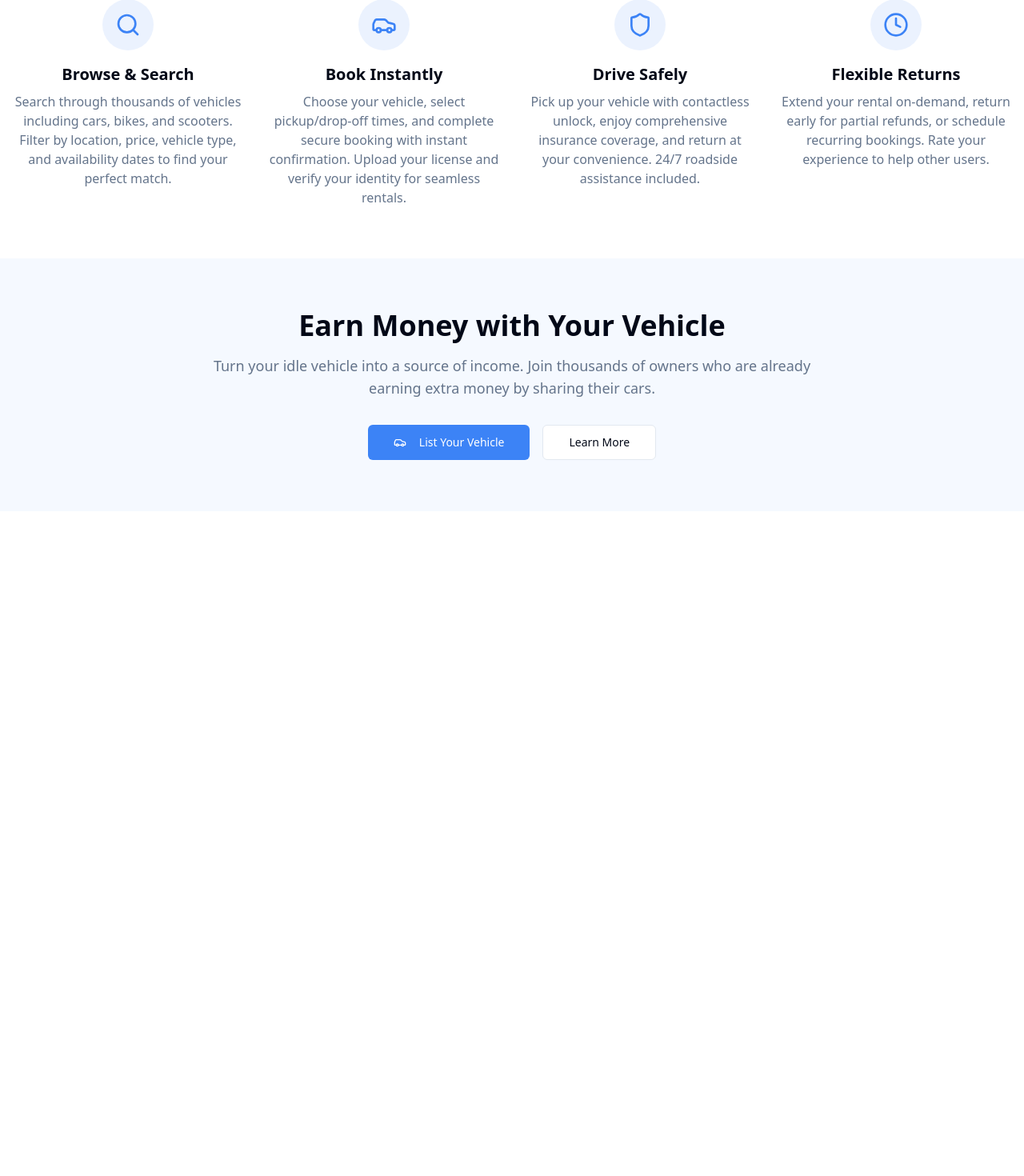
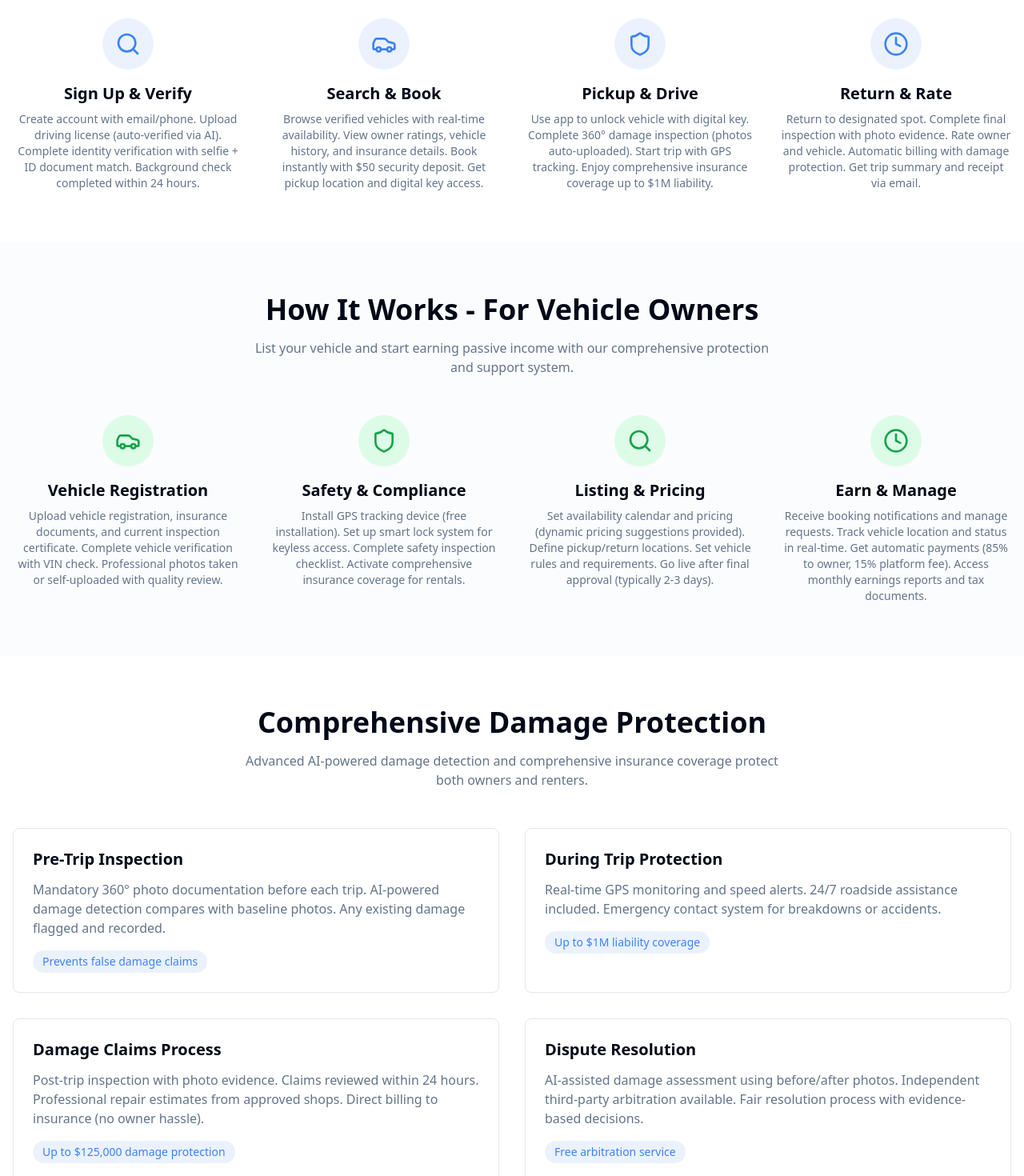
Before and after one commit to ritik3205chauhan/roadster-rentals-reimagined, a React (Vite) app: page / in a window 1280 px wide. Shown: the part 1400-2870 px from the top of the page at 80% size. Before the commit the page ends 2039 px from the top, so only its background shows below. Built offline with nearby package versions, Linux system fonts and the light colour scheme.

Commit message:
Add mock data and details
Populate the platform with mock data for customer and owner flows, including registration details and damage handling information.

```diff
--- a/src/pages/Landing.tsx
+++ b/src/pages/Landing.tsx
@@ -4,7 +4,7 @@ import { Input } from "@/components/ui/input";
 import { Select, SelectContent, SelectItem, SelectTrigger, SelectValue } from "@/components/ui/select";
 import { Card, CardContent } from "@/components/ui/card";
 import { VehicleCard } from "@/components/VehicleCard";
-import { Search, Car, Shield, Clock, Star } from "lucide-react";
+import { Search, Car, Shield, Clock } from "lucide-react";
 import { Link } from "react-router-dom";
 
 const featuredVehicles = [
@@ -78,6 +78,75 @@ const howItWorksSteps = [
     icon: Clock,
     title: "Flexible Returns",
     description: "Extend your rental on-demand, return early for partial refunds, or schedule recurring bookings. Rate your experience to help other users."
+  }
+];
+
+const customerJourneySteps = [
+  {
+    icon: Search,
+    title: "Sign Up & Verify",
+    description: "Create account with email/phone. Upload driving license (auto-verified via AI). Complete identity verification with selfie + ID document match. Background check completed within 24 hours."
+  },
+  {
+    icon: Car,
+    title: "Search & Book",
+    description: "Browse verified vehicles with real-time availability. View owner ratings, vehicle history, and insurance details. Book instantly with $50 security deposit. Get pickup location and digital key access."
+  },
+  {
+    icon: Shield,
+    title: "Pickup & Drive",
+    description: "Use app to unlock vehicle with digital key. Complete 360° damage inspection (photos auto-uploaded). Start trip with GPS tracking. Enjoy comprehensive insurance coverage up to $1M liability."
+  },
+  {
+    icon: Clock,
+    title: "Return & Rate",
+    description: "Return to designated spot. Complete final inspection with photo evidence. Rate owner and vehicle. Automatic billing with damage protection. Get trip summary and receipt via email."
+  }
+];
+
+const ownerJourneySteps = [
+  {
+    icon: Car,
+    title: "Vehicle Registration",
+    description: "Upload vehicle registration, insurance documents, and current inspection certificate. Complete vehicle verification with VIN check. Professional photos taken or self-uploaded with quality review."
+  },
+  {
+    icon: Shield,
+    title: "Safety & Compliance",
+    description: "Install GPS tracking device (free installation). Set up smart lock system for keyless access. Complete safety inspection checklist. Activate comprehensive insurance coverage for rentals."
+  },
+  {
+    icon: Search,
+    title: "Listing & Pricing",
+    description: "Set availability calendar and pricing (dynamic pricing suggestions provided). Define pickup/return locations. Set vehicle rules and requirements. Go live after final approval (typically 2-3 days)."
+  },
+  {
+    icon: Clock,
+    title: "Earn & Manage",
+    description: "Receive booking notifications and manage requests. Track vehicle location and status in real-time. Get automatic payments (85% to owner, 15% platform fee). Access monthly earnings reports and tax documents."
+  }
+];
+
+const damageProtectionInfo = [
+  {
+    title: "Pre-Trip Inspection",
+    description: "Mandatory 360° photo documentation before each trip. AI-powered damage detection compares with baseline photos. Any existing damage flagged and recorded.",
+    coverage: "Prevents false damage claims"
+  },
+  {
+    title: "During Trip Protection",
+    description: "Real-time GPS monitoring and speed alerts. 24/7 roadside assistance included. Emergency contact system for breakdowns or accidents.",
+    coverage: "Up to $1M liability coverage"
+  },
+  {
+    title: "Damage Claims Process",
+    description: "Post-trip inspection with photo evidence. Claims reviewed within 24 hours. Professional repair estimates from approved shops. Direct billing to insurance (no owner hassle).",
+    coverage: "Up to $125,000 damage protection"
+  },
+  {
+    title: "Dispute Resolution",
+    description: "AI-assisted damage assessment using before/after photos. Independent third-party arbitration available. Fair resolution process with evidence-based decisions.",
+    coverage: "Free arbitration service"
   }
 ];
 
@@ -176,7 +245,7 @@ export const Landing = () => {
         </div>
       </section>
 
-      {/* How It Works */}
+      {/* How It Works - For Customers */}
       <section className="py-16">
         <div className="container mx-auto px-4">
           <motion.div
@@ -186,14 +255,14 @@ export const Landing = () => {
             viewport={{ once: true }}
             className="text-center mb-12"
           >
-            <h2 className="text-3xl md:text-4xl font-bold mb-4">How It Works</h2>
+            <h2 className="text-3xl md:text-4xl font-bold mb-4">How It Works - For Customers</h2>
             <p className="text-muted-foreground max-w-2xl mx-auto">
-              Renting a vehicle has never been easier. Follow these simple steps to get on the road.
+              From registration to return, we've streamlined every step for a seamless rental experience.
             </p>
           </motion.div>
 
           <div className="grid grid-cols-1 md:grid-cols-2 lg:grid-cols-4 gap-8">
-            {howItWorksSteps.map((step, index) => (
+            {customerJourneySteps.map((step, index) => (
               <motion.div
                 key={step.title}
                 initial={{ opacity: 0, y: 20 }}
@@ -206,7 +275,81 @@ export const Landing = () => {
                   <step.icon className="w-8 h-8 text-primary" />
                 </div>
                 <h3 className="text-xl font-semibold mb-2">{step.title}</h3>
-                <p className="text-muted-foreground">{step.description}</p>
+                <p className="text-muted-foreground text-sm">{step.description}</p>
+              </motion.div>
+            ))}
+          </div>
+        </div>
+      </section>
+
+      {/* How It Works - For Owners */}
+      <section className="py-16 bg-muted/30">
+        <div className="container mx-auto px-4">
+          <motion.div
+            initial={{ opacity: 0, y: 20 }}
+            whileInView={{ opacity: 1, y: 0 }}
+            transition={{ duration: 0.8 }}
+            viewport={{ once: true }}
+            className="text-center mb-12"
+          >
+            <h2 className="text-3xl md:text-4xl font-bold mb-4">How It Works - For Vehicle Owners</h2>
+            <p className="text-muted-foreground max-w-2xl mx-auto">
+              List your vehicle and start earning passive income with our comprehensive protection and support system.
+            </p>
+          </motion.div>
+
+          <div className="grid grid-cols-1 md:grid-cols-2 lg:grid-cols-4 gap-8">
+            {ownerJourneySteps.map((step, index) => (
+              <motion.div
+                key={step.title}
+                initial={{ opacity: 0, y: 20 }}
+                whileInView={{ opacity: 1, y: 0 }}
+                transition={{ duration: 0.8, delay: index * 0.2 }}
+                viewport={{ once: true }}
+                className="text-center"
+              >
+                <div className="w-16 h-16 bg-green-100 dark:bg-green-900 rounded-full flex items-center justify-center mx-auto mb-4">
+                  <step.icon className="w-8 h-8 text-green-600 dark:text-green-400" />
+                </div>
+                <h3 className="text-xl font-semibold mb-2">{step.title}</h3>
+                <p className="text-muted-foreground text-sm">{step.description}</p>
+              </motion.div>
+            ))}
+          </div>
+        </div>
+      </section>
+
+      {/* Damage Protection */}
+      <section className="py-16">
+        <div className="container mx-auto px-4">
+          <motion.div
+            initial={{ opacity: 0, y: 20 }}
+            whileInView={{ opacity: 1, y: 0 }}
+            transition={{ duration: 0.8 }}
+            viewport={{ once: true }}
+            className="text-center mb-12"
+          >
+            <h2 className="text-3xl md:text-4xl font-bold mb-4">Comprehensive Damage Protection</h2>
+            <p className="text-muted-foreground max-w-2xl mx-auto">
+              Advanced AI-powered damage detection and comprehensive insurance coverage protect both owners and renters.
+            </p>
+          </motion.div>
+
+          <div className="grid grid-cols-1 md:grid-cols-2 gap-8">
+            {damageProtectionInfo.map((item, index) => (
+              <motion.div
+                key={item.title}
+                initial={{ opacity: 0, y: 20 }}
+                whileInView={{ opacity: 1, y: 0 }}
+                transition={{ duration: 0.8, delay: index * 0.1 }}
+                viewport={{ once: true }}
+                className="bg-card p-6 rounded-lg border"
+              >
+                <h3 className="text-xl font-semibold mb-3">{item.title}</h3>
+                <p className="text-muted-foreground mb-4">{item.description}</p>
+                <div className="bg-primary/10 text-primary px-3 py-1 rounded-full text-sm font-medium inline-block">
+                  {item.coverage}
+                </div>
               </motion.div>
             ))}
           </div>
```
